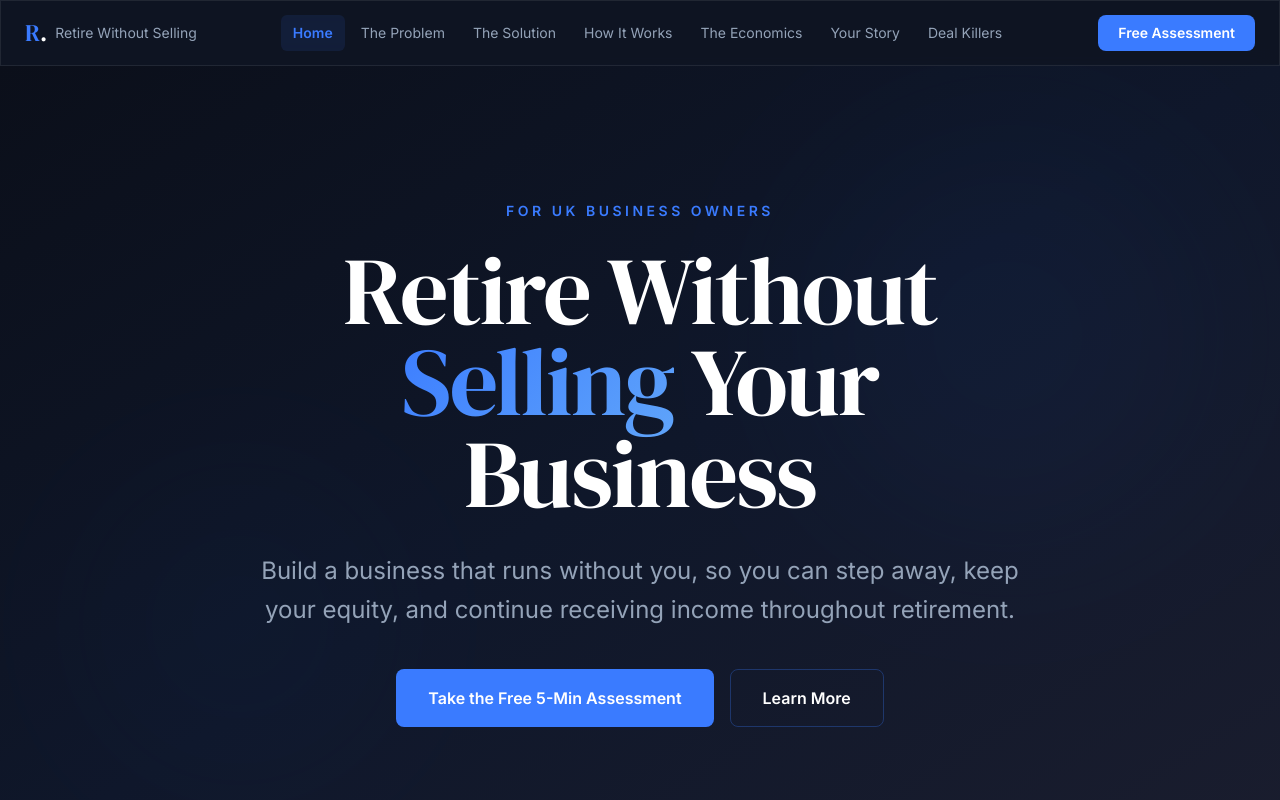
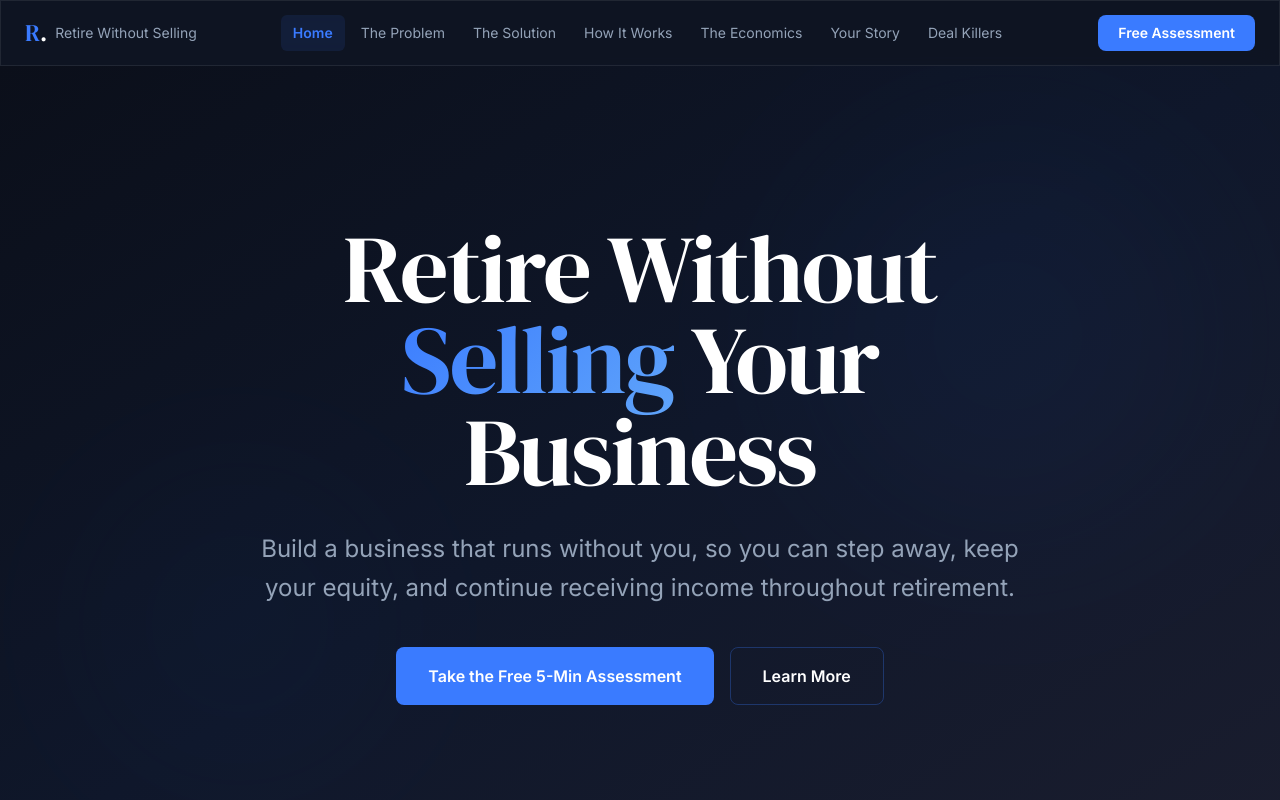
Before and after one commit to Netricro/Retire-Without-Selling, a Next.js app: page / in a window 1280 px wide. Shown: the top 800 px of the page. Built offline with nearby package versions, Linux system fonts and the light colour scheme.

Commit message:
Remove 'For UK Business Owners' subheading completely from homepage

```diff
--- a/src/app/page.tsx
+++ b/src/app/page.tsx
@@ -18,9 +18,6 @@ export default function Home() {
         </div>
         <div className="relative z-10 max-w-5xl mx-auto px-6 text-center">
           <div className="animate-fade-in-up">
-            <p className="text-[#3A7BFF] text-sm tracking-[0.25em] uppercase font-semibold mb-6">
-              For UK Business Owners
-            </p>
             <h1 className="text-5xl md:text-7xl lg:text-8xl leading-[0.95] mb-8">
               Retire Without<br />
               <span className="gradient-text">Selling</span> Your<br />
```
